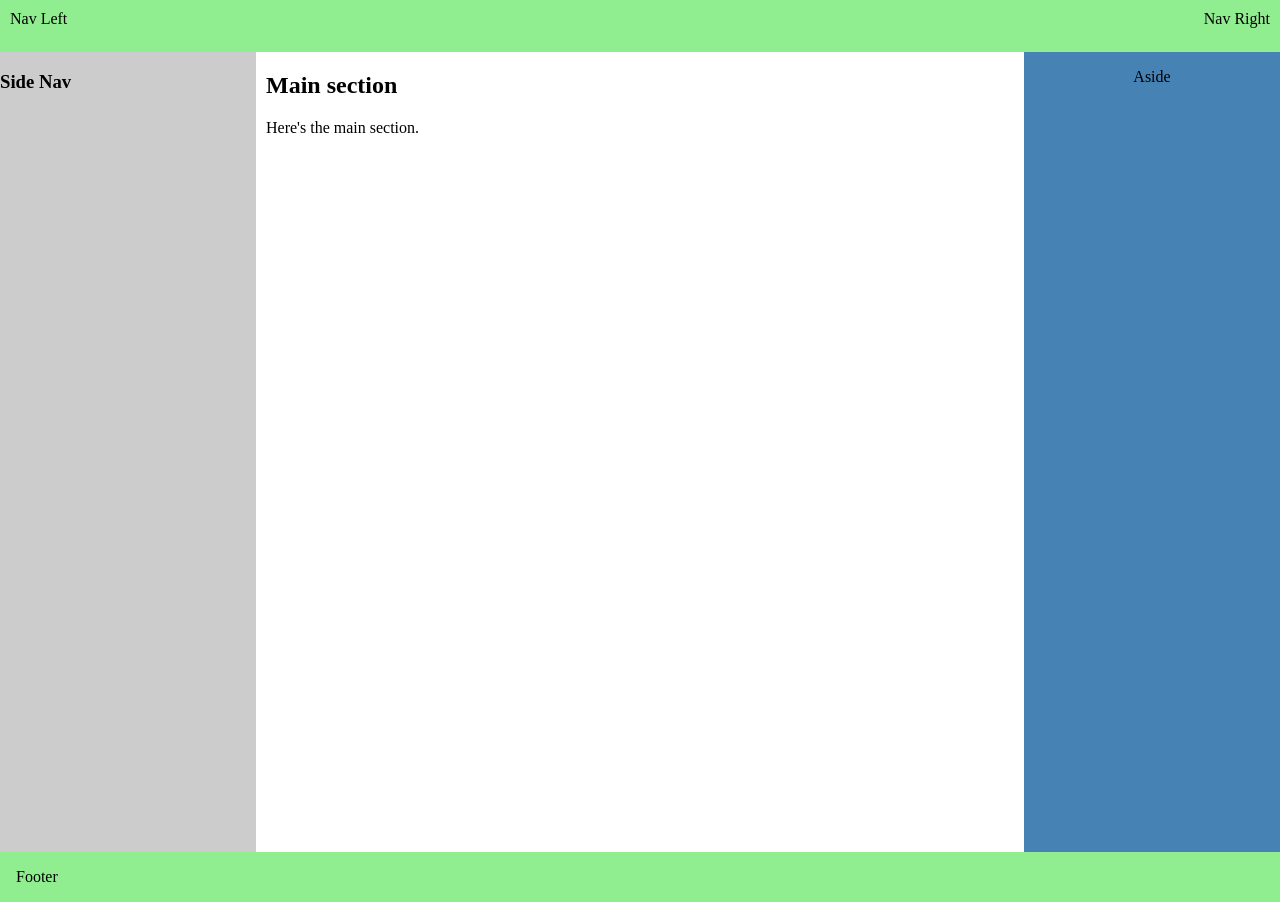
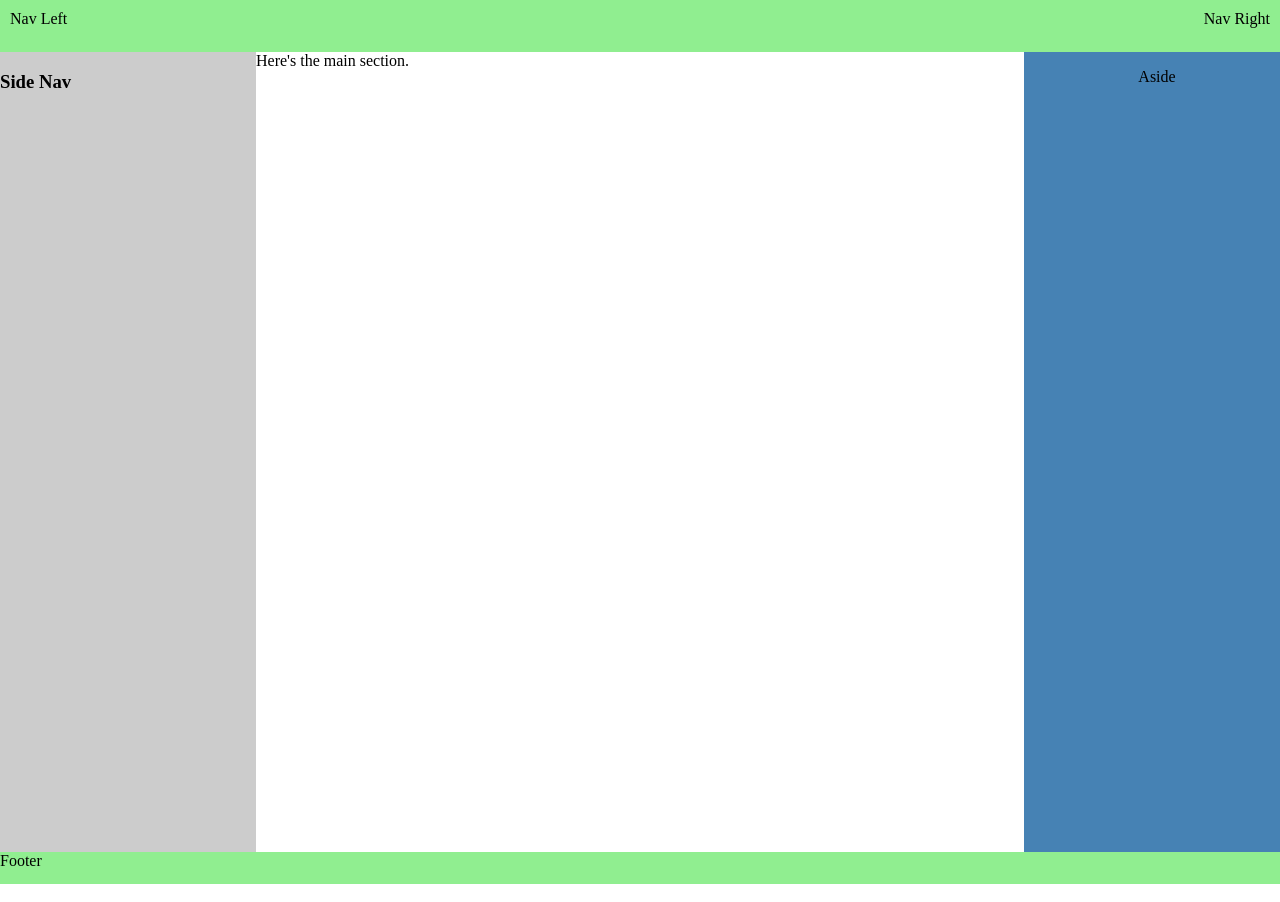
Before and after one commit to nplayfair/advbootcamp, a plain HTML site: page holygrail/index.html in a window 1280 px wide. Drawn offline with Linux system fonts and the light colour scheme.

Commit message:
reorder html

```diff
--- a/holygrail/index.html
+++ b/holygrail/index.html
@@ -11,18 +11,12 @@
       <span class="nav-right">Nav Right</span>
     </header>
 
-    <nav class="side-nav">
-      <h3>Side Nav</h3>
-    </nav>
+    <main>
+      <article>Here's the main section.</article>
+      <nav class="side-nav"><h3>Side Nav</h3></nav>
+      <aside class="ad"><p>Aside</p></aside>
+    </main>
 
-    <main>
-      <h2>Main section</h2>
-      <p>Here's the main section.</p>
-    </main>
-    <aside class="ad">
-      <p>Aside</p>
-    </aside>
-
-    <footer><p>Footer</p></footer>
+    <footer>Footer</footer>
   </body>
 </html>
--- a/holygrail/styles.css
+++ b/holygrail/styles.css
@@ -1,9 +1,6 @@
 body {
   padding: 0;
   margin: 0;
-  display: flex;
-  flex-wrap: wrap;
-  justify-content: space-between;
 }
 
 header {
@@ -15,24 +12,29 @@ header {
   flex-basis: 100%;
 }
 
+main {
+  display: flex;
+  flex-wrap: wrap;
+  justify-content: space-between;
+}
+
 nav.side-nav {
   background-color: #ccc;
   flex-basis: 20%;
+  order: 1;
 }
 
 aside.ad {
   background-color: steelblue;
   flex-basis: 20%;
   text-align: center;
+  order: 3;
 }
 
-main {
+article {
   min-height: 800px;
   flex-basis: 60%;
-}
-
-main h2 {
-  margin-left: 10px;
+  order: 2;
 }
 
 main p {
@@ -41,7 +43,8 @@ main p {
 
 footer {
   background-color: lightgreen;
-  padding-left: 1em;
+  height: 2em;
+  margin: 0;
   flex-basis: 100%;
 }
 
```
